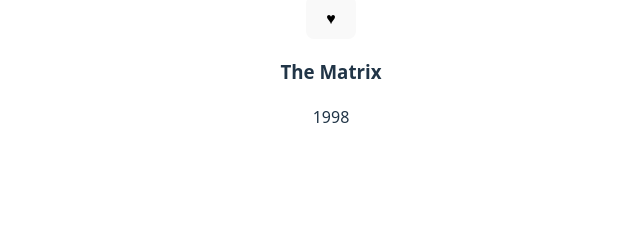
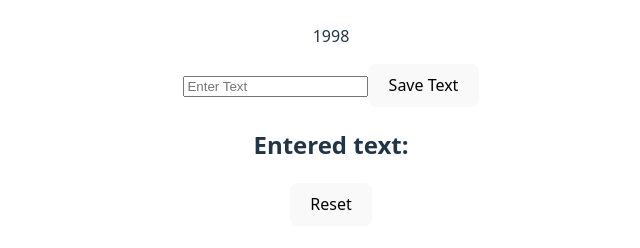
Before and after one commit to KrzysztofWazydrag/React-Movie-Library, a React (Vite) app: page / in a window 1280 px wide. Shown: the part 536-784 px from the top of the page, without its empty margins (309-949 px from the left). Built offline with nearby package versions, Linux system fonts and the light colour scheme.

Commit message:
TextChanger Added

```diff
--- a/src/App.jsx
+++ b/src/App.jsx
@@ -1,10 +1,12 @@
 import "./App.css";
+import TextChanger from "./components/TextChanger";
 import Home from "./pages/Home";
 
 function App() {
   return (
     <>
       <Home />
+      <TextChanger />
     </>
   );
 }
--- /dev/null
+++ b/src/components/TextChanger.jsx
@@ -0,0 +1,33 @@
+import { useState } from 'react';
+
+
+function TextChanger () {
+
+    const [text, setText] = useState("");    // 1️⃣ Stan początkowy to pusty string
+    const handleSearch = (saveInput) => {
+        saveInput.preventDefault(); // 2️⃣ Zapobiega przeładowaniu strony
+        alert(text); // 3️⃣ Wyświetla wpisany tekst
+
+    }
+
+    return (
+        <div>
+            <form onSubmit={handleSearch} >
+                <input
+                type="text"
+                placeholder="Enter Text"
+                value={text}
+                onChange={(saveInput) => setText(saveInput.target.value)} // 4️⃣ Aktualizuje stan
+                />
+                <button type="submit">Save Text</button>
+            </form>
+            <h2>Entered text: {text}</h2> {/* 5️⃣ Wyświetla aktualny stan */}
+      <button onClick={() => setText("")}>Reset</button> {/* 6️⃣ Reset tekstu */}
+        </div>
+    )
+
+}
+
+
+
+export default TextChanger;
--- a/src/pages/Home.jsx
+++ b/src/pages/Home.jsx
@@ -1,13 +1,19 @@
 import MovieCard from "../components/MovieCard";
+import { useState } from "react";
 
 function Home() {
+    const [searchQuery, setSearchQuery] = useState("");
+
   const movies = [
     { id: 1, title: "John Wick", release_date: 2020 },
     { id: 2, title: "Terminator", release_date: 1999 },
     { id: 3, title: "The Matrix", release_date: 1998 },
   ];
 
-  const handleSearch = () => {};
+  const handleSearch = (e) => {
+    e.preventDefault()
+    alert(searchQuery)
+  };
 
   return (
     <div className="home">
@@ -16,6 +22,8 @@
           type="text"
           placeholder="Search for movies..."
           className="search-input"
+          value={searchQuery}
+          onChange={(e) => setSearchQuery(e.target.value)}
         />
         <button type="submit" className="search-button">Search</button>
       </form>
```
